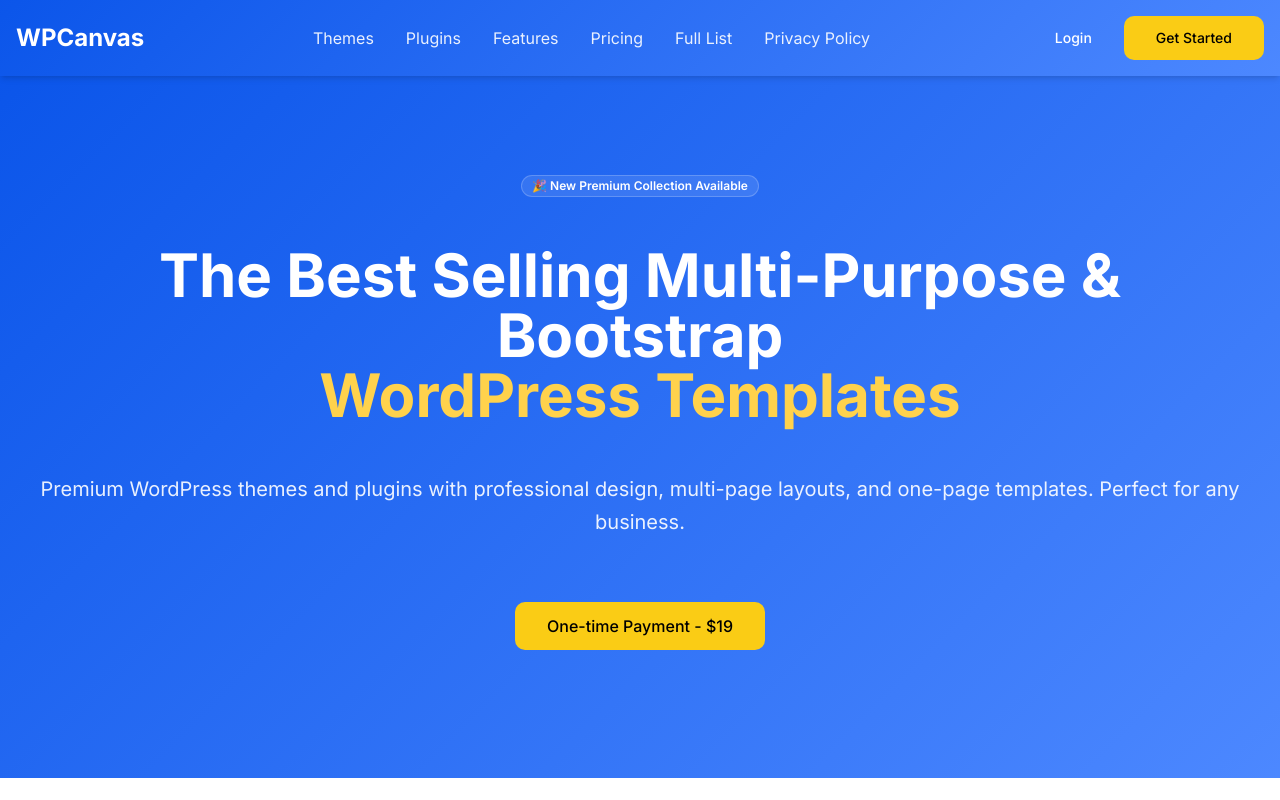
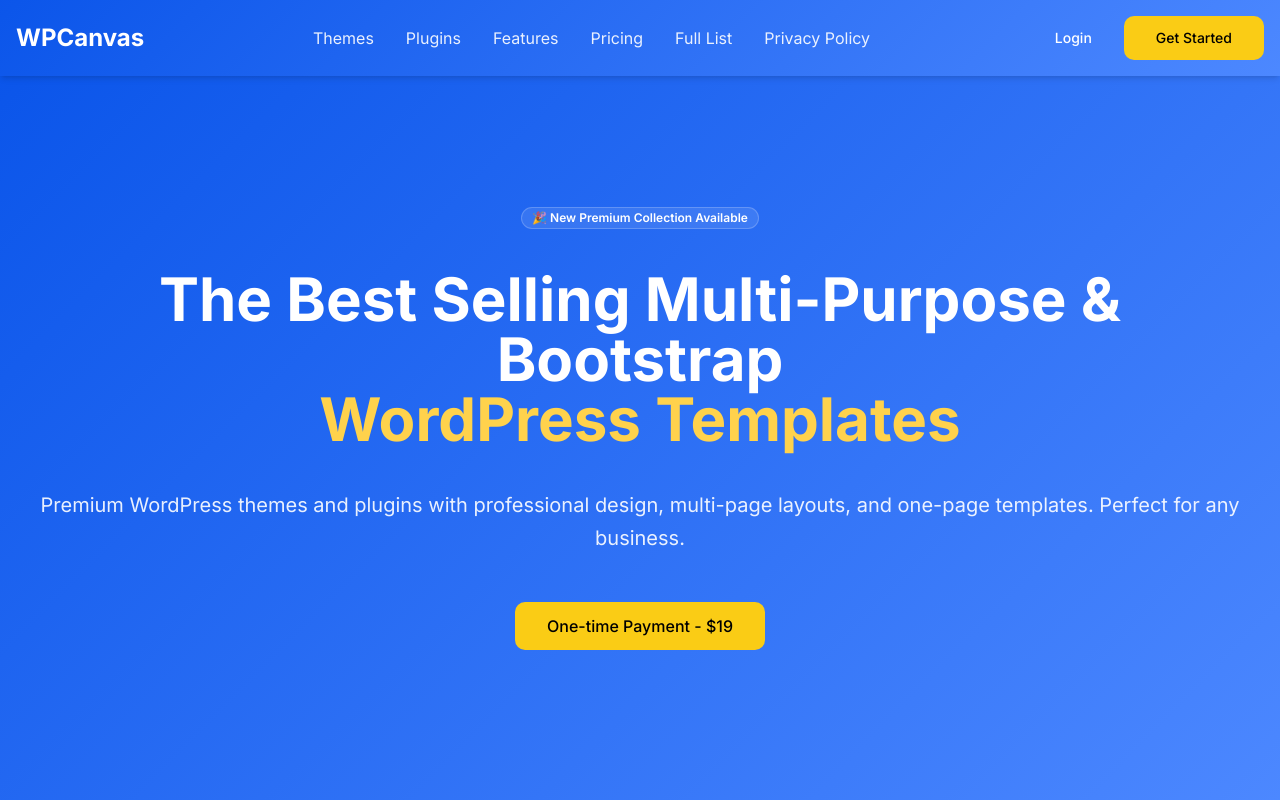
Before and after one commit to rakpa/theme-shop-tailwind-react-main, a React (Vite) app: page / in a window 1280 px wide. Shown: the top 800 px of the page. Built offline with nearby package versions, Linux system fonts and the light colour scheme.

Commit message:
Update Hero.tsx

```diff
--- a/src/components/Hero.tsx
+++ b/src/components/Hero.tsx
@@ -7,20 +7,20 @@ const Hero = () => {
   };
 
   return (
-    <section className="bg-hero-gradient py-24 overflow-hidden relative">
+    <section className="bg-hero-gradient py-32 overflow-hidden relative">
       <div className="container mx-auto px-4">
         <div className="flex flex-col items-center">
           <div className="lg:w-full text-center">
-            <Badge className="mb-12 bg-primary-foreground/10 text-primary-foreground border-primary-foreground/20">
+            <Badge className="mb-10 bg-primary-foreground/10 text-primary-foreground border-primary-foreground/20">
               🎉 New Premium Collection Available
             </Badge>
 
-            <h1 className="text-4xl lg:text-6xl font-bold text-primary-foreground mb-12 leading-tight">
+            <h1 className="text-4xl lg:text-6xl font-bold text-primary-foreground mb-10 leading-relaxed">
               The Best Selling Multi-Purpose & Bootstrap
               <span className="block text-accent">WordPress Templates</span>
             </h1>
 
-            <p className="text-xl text-primary-foreground/90 mb-16 leading-relaxed">
+            <p className="text-xl text-primary-foreground/90 mb-12 leading-relaxed">
               Premium WordPress themes and plugins with professional design,
               multi-page layouts, and one-page templates. Perfect for any business.
             </p>
```
